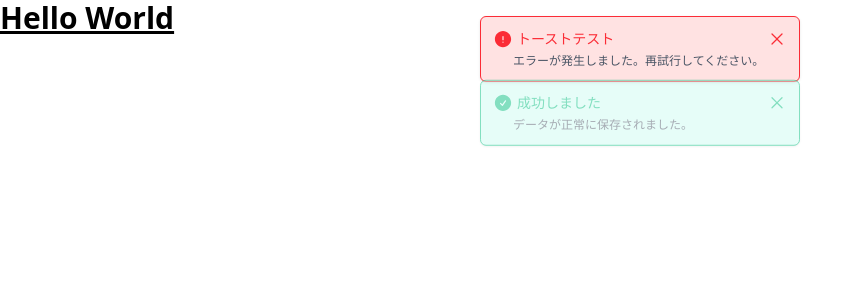
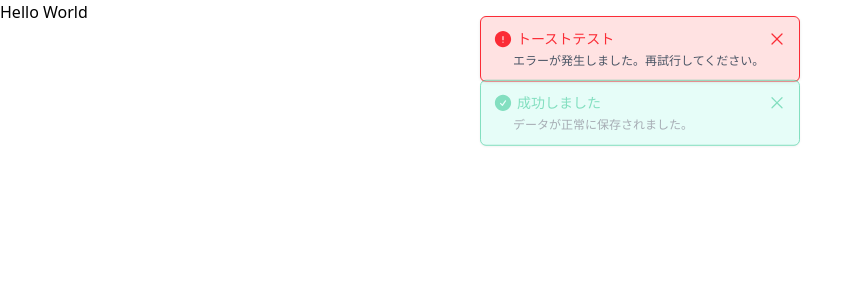
Before and after one commit to sakaguchi-0725/kaimon, a Vue app in the folder frontend/: page / in a window 1280 px wide. Shown: the top 300 px of the page, without its empty margins (0-863 px from the left). Built offline with nearby package versions, Linux system fonts and the light colour scheme.

Commit message:
chore: VueRouter導入

```diff
--- a/frontend/package.json
+++ b/frontend/package.json
@@ -25,7 +25,8 @@
     "@types/node": "^24.0.1",
     "openapi-fetch": "^0.14.0",
     "tailwindcss": "^4.1.10",
-    "vue": "^3.5.13"
+    "vue": "^3.5.13",
+    "vue-router": "^4.5.1"
   },
   "devDependencies": {
     "@eslint/js": "^9.28.0",
--- a/frontend/src/app/app.vue
+++ b/frontend/src/app/app.vue
@@ -6,6 +6,7 @@ import {
   showSuccess,
 } from '@/shared/ui/toast'
 import { onMounted, ref } from 'vue'
+import { RouterView } from 'vue-router'
 
 const ToastContainerComponent = getToastContainerComponent()
 const toastContainerRef = ref(null)
@@ -29,7 +30,7 @@ onMounted(() => {
 
 <template>
   <div>
-    <h1 class="text-3xl font-bold underline">Hello World</h1>
+    <RouterView />
     <ToastContainerComponent ref="toastContainerRef" />
   </div>
 </template>
--- /dev/null
+++ b/frontend/src/app/routes/index.ts
@@ -0,0 +1,28 @@
+import {
+  createRouter,
+  createWebHistory,
+  createMemoryHistory,
+  type RouteRecordRaw,
+} from 'vue-router'
+import { h } from 'vue'
+
+const routes: RouteRecordRaw[] = [
+  {
+    path: '/',
+    name: 'sample',
+    component: {
+      render() {
+        return h('h1', 'Hello World')
+      },
+    },
+  },
+]
+
+export const createAppRouter = (type: 'web' | 'memory') => {
+  const history = type === 'web' ? createWebHistory() : createMemoryHistory()
+  const router = createRouter({ history, routes })
+
+  return router
+}
+
+export default routes
--- a/frontend/src/main.ts
+++ b/frontend/src/main.ts
@@ -1,5 +1,8 @@
 import { createApp } from 'vue'
 import './app/assets/css/index.css'
 import App from './app/app.vue'
+import { createAppRouter } from './app/routes'
 
-createApp(App).mount('#app')
+const app = createApp(App)
+app.use(createAppRouter('web'))
+app.mount('#app')
```
Also changed, not shown: 1 other file (tests, documents, lock files or other folders).
